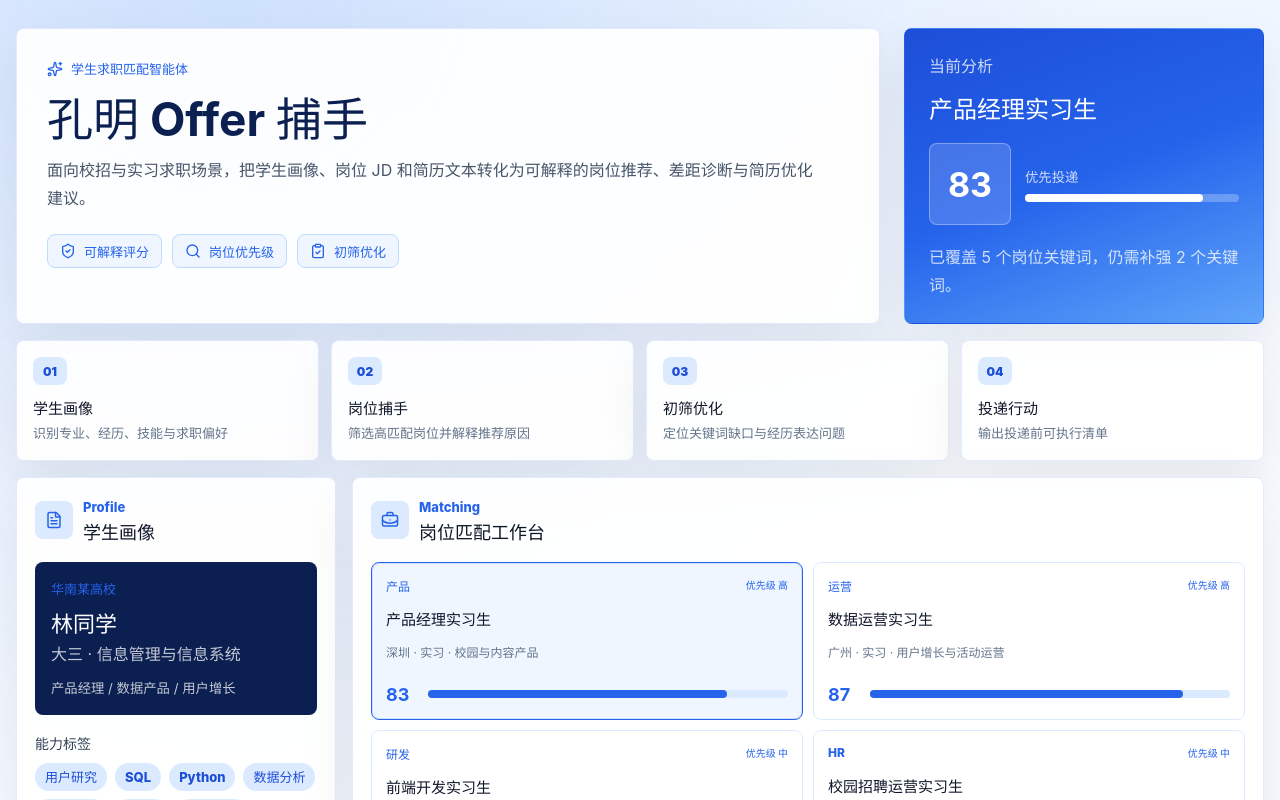
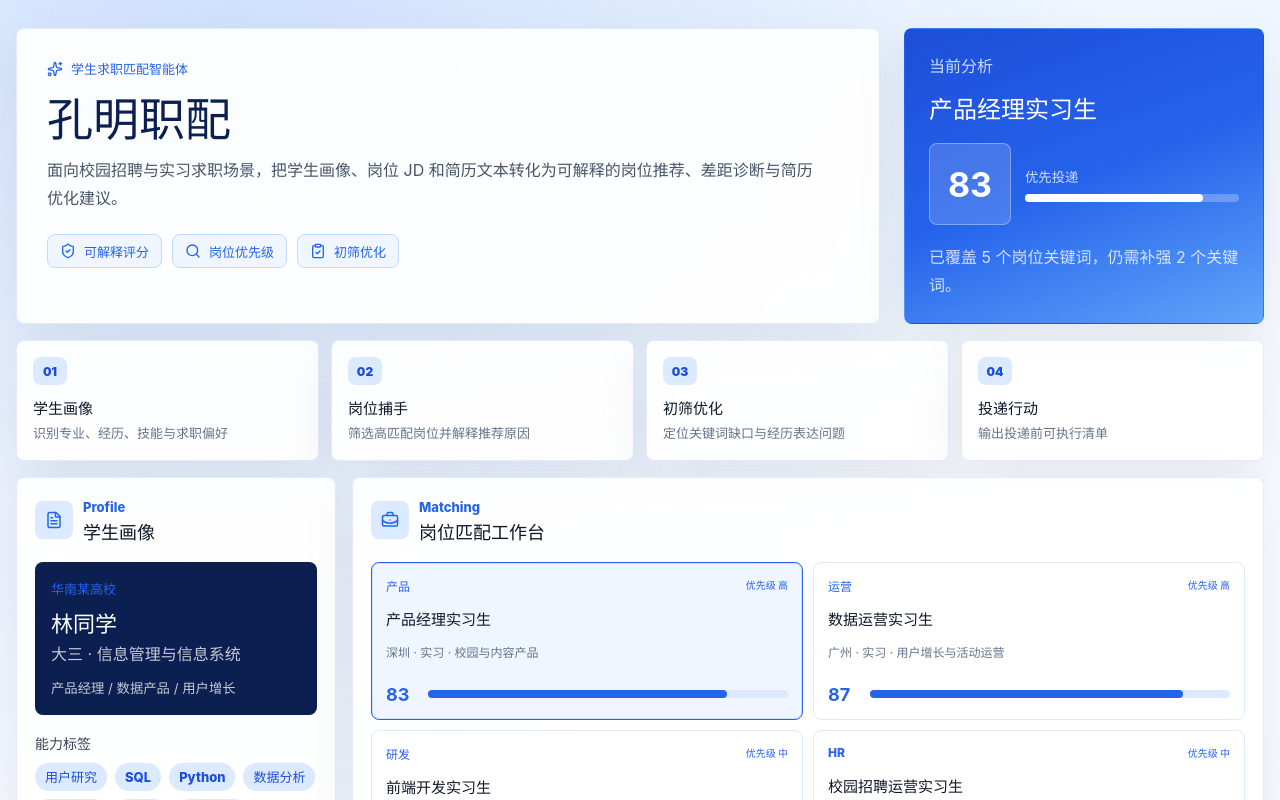
Before and after one commit to lljjcc426/Kongming-Student-Job-Matching-Agent, a React (Vite) app: page / in a window 1280 px wide. Shown: the top 800 px of the page. Built offline with nearby package versions, Linux system fonts and the light colour scheme.

Commit message:
docs: remove restricted project wording

```diff
--- a/index.html
+++ b/index.html
@@ -3,7 +3,7 @@
   <head>
     <meta charset="UTF-8" />
     <meta name="viewport" content="width=device-width, initial-scale=1.0" />
-    <title>孔明 Offer 捕手</title>
+    <title>孔明职配</title>
   </head>
   <body>
     <div id="root"></div>
--- a/scripts/verify-ui.cjs
+++ b/scripts/verify-ui.cjs
@@ -13,7 +13,7 @@ async function main() {
   await page.screenshot({ path: "artifacts/redesign-homepage.png", fullPage: true });
   await browser.close();
 
-  if (title !== "孔明 Offer 捕手") {
+  if (title !== "孔明职配") {
     throw new Error(`Unexpected title: ${title}`);
   }
   if (jobCards !== 4) {
--- a/src/App.tsx
+++ b/src/App.tsx
@@ -198,8 +198,8 @@ function Hero({ result, selectedJob }: { result: MatchResult; selectedJob: Job }
           <Sparkles size={16} />
           学生求职匹配智能体
         </div>
-        <h1>孔明 Offer 捕手</h1>
-        <p>面向校招与实习求职场景，把学生画像、岗位 JD 和简历文本转化为可解释的岗位推荐、差距诊断与简历优化建议。</p>
+        <h1>孔明职配</h1>
+        <p>面向校园招聘与实习求职场景，把学生画像、岗位 JD 和简历文本转化为可解释的岗位推荐、差距诊断与简历优化建议。</p>
         <div className="hero-actions">
           <span><ShieldCheck size={16} />可解释评分</span>
           <span><Search size={16} />岗位优先级</span>
--- a/src/data.ts
+++ b/src/data.ts
@@ -115,7 +115,7 @@ export const jobs: Job[] = [
     level: "实习",
     companyScenario: "校园招聘项目运营",
     summary: "支持校园招聘项目运营、学生触达、活动策划和招聘数据分析。",
-    responsibilities: ["维护校招活动节奏", "分析学生触达和转化数据", "协同业务部门提升候选人体验"],
+    responsibilities: ["维护校园招聘活动节奏", "分析学生触达和转化数据", "协同业务部门提升候选人体验"],
     requirements: ["沟通协调能力强", "具备数据整理和活动运营能力", "对校园招聘有兴趣"],
     bonus: ["有学生组织或校园活动经验", "熟悉内容运营", "能使用 AI 工具提升效率"],
     keywords: ["校园招聘", "活动运营", "数据整理", "候选人体验", "沟通协调", "AI 工具"],
```
Also changed, not shown: 5 other files (tests, documents, lock files or other folders).
